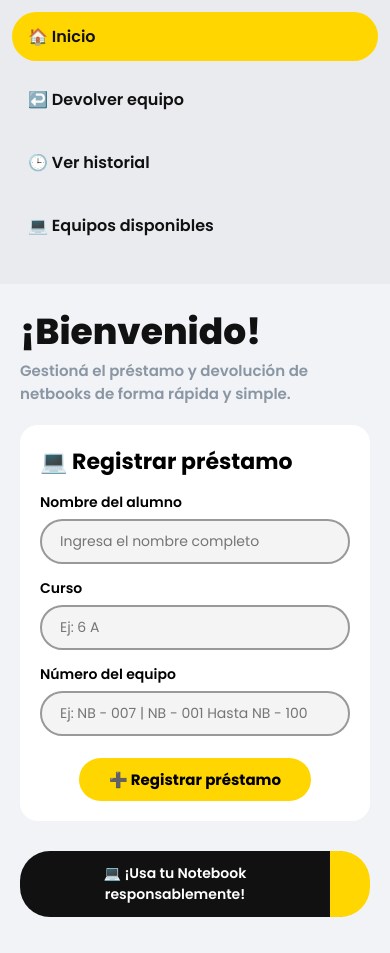
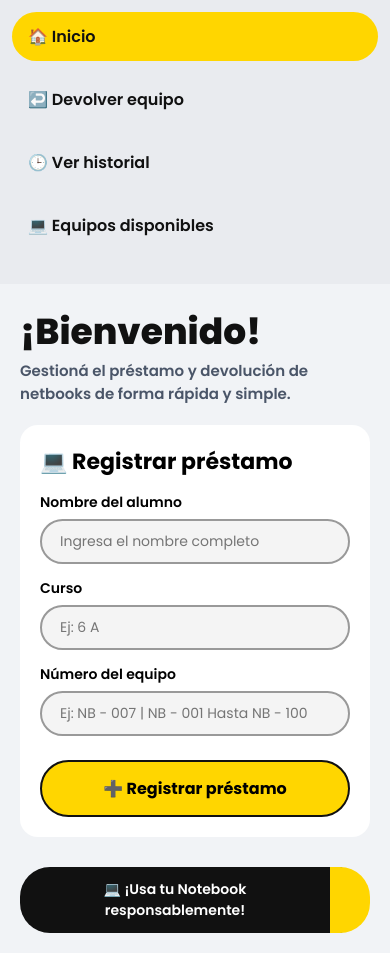
Before and after one commit to Pipo2810/sistema-de-prestamo-de-nootbook, a plain HTML site: page index.html in a window 390 px wide. Shown: the part 86-1039 px from the top of the page. Drawn offline with Linux system fonts and the light colour scheme.

Commit message:
Refactor styles in styles.css for better design
Updated styles for various elements, including layout, buttons, and tables. Improved responsiveness and adjusted color schemes.

```diff
--- a/styles.css
+++ b/styles.css
@@ -72,7 +72,12 @@ body {
 .seccion.visible { display: block; }
 
 h1 { font-size: 36px; font-weight: 800; color: #111; }
-.subtitulo { color: #8a96a3; font-weight: 600; font-size: 15px; margin-bottom: 20px; }
+.subtitulo {
+  color: #4a5568;
+  font-weight: 600;
+  font-size: 15px;
+  margin-bottom: 20px;
+}
 
 .tarjeta {
   background: #fff;
@@ -98,13 +103,14 @@ input.error { border-color: #d32f2f; background: #fff3f3; }
 
 .btn-amarillo {
   display: block;
-  margin: 22px auto 0;
+  width: 100%;
+  margin: 24px auto 0;
   background: #ffd600;
-  border: none;
-  padding: 10px 30px;
+  border: 2px solid #111111;
+  padding: 14px 30px;
   border-radius: 30px;
   font-weight: 700;
-  font-size: 15px;
+  font-size: 16px;
   cursor: pointer;
 }
 .btn-amarillo:hover { background: #f5c800; }
@@ -130,8 +136,9 @@ input.error { border-color: #d32f2f; background: #fff3f3; }
   border-radius: 6px;
 }
 table { width: 100%; border-collapse: collapse; }
-thead th {
-  background: #8e9aa5;
+ thead th {
+  background: #222222;
+  color: #ffffff;
   padding: 12px;
   font-size: 14px;
   position: sticky;
```
